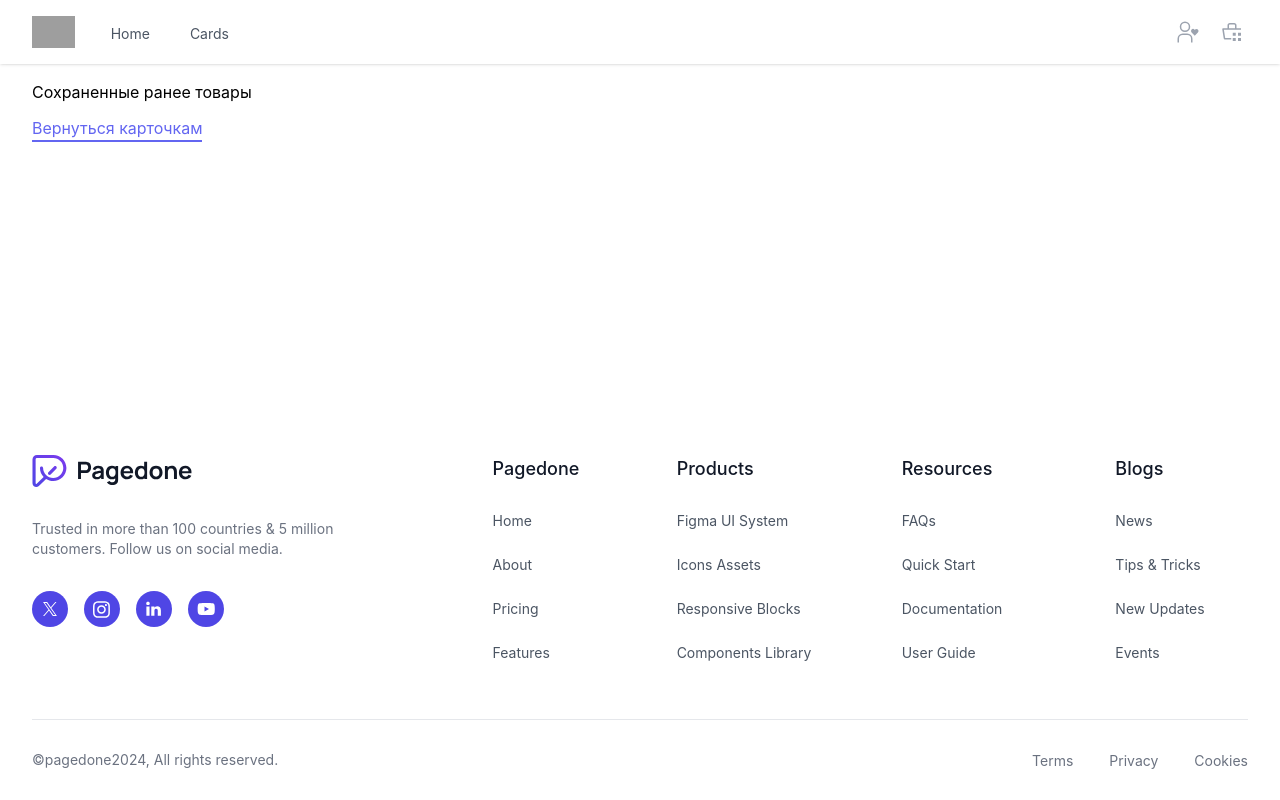
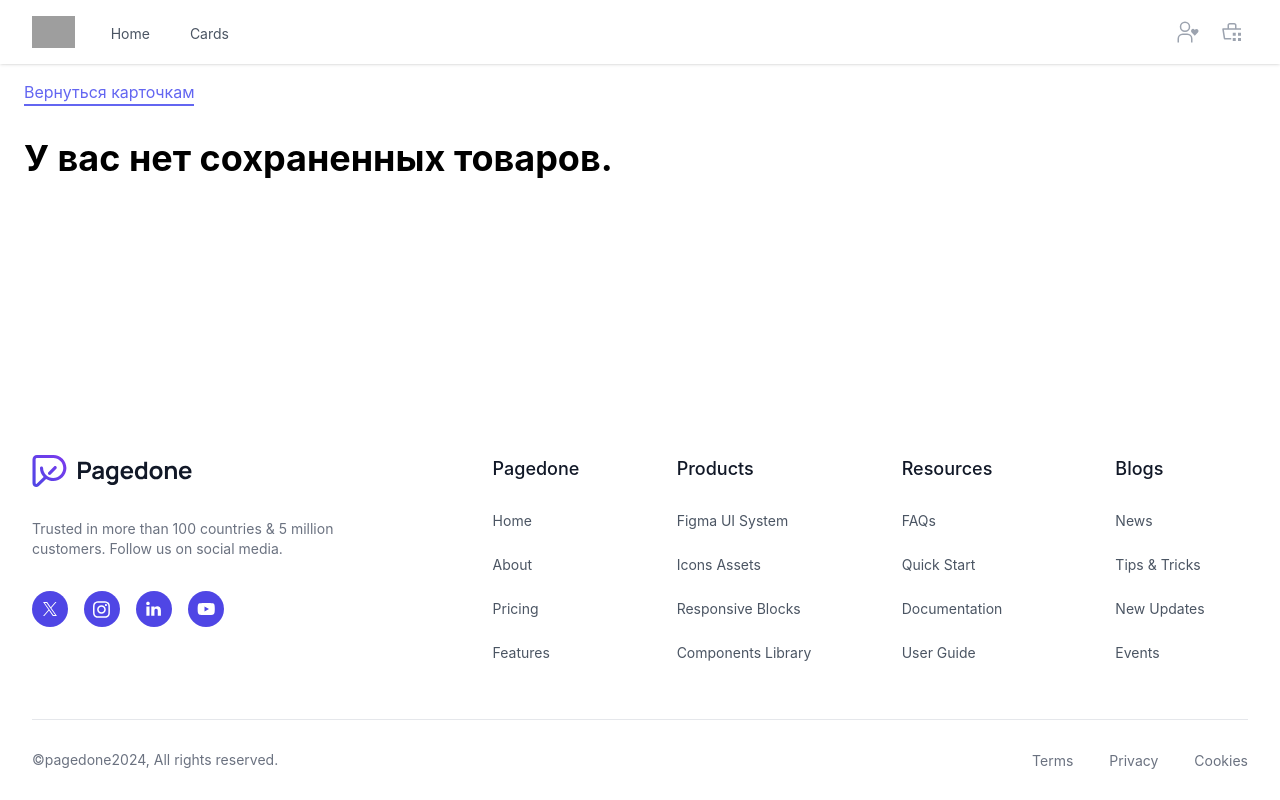
Before and after one commit to Kirillo1/react-lessons-practic, a React (Vite) app: page /favorites in a window 1280 px wide. Built offline with nearby package versions, Linux system fonts and the light colour scheme; grey boxes are pictures that could not be loaded.

Commit message:
Добавлено уведомление если нет сохраненных товаров.

```diff
--- a/src/pages/FavoritesList.jsx
+++ b/src/pages/FavoritesList.jsx
@@ -10,16 +10,22 @@ const FavoritesList = () => {
     const favoritesProducts = getFavoriteProducts();
 
     return (
-        <section className="favorites">
-            <div className="container mx-auto px-4">
-                <h3 className="flex mb-3">Сохраненные ранее товары</h3>
+        <section className="favorites min-h-72">
+            <div className="max-w-7xl mx-auto px-2">
                 <Link
                     to="/cards"
                     className=" text-indigo-500 hover:text-indigo-600 border-b-2 border-b-indigo-500 mb-8 inline-flex"
                 >
                     Вернуться карточкам
                 </Link>
-                <div className="flex flex-wrap justify-between">
+
+                <h2 className="mb-4 text-4xl font-bold">
+                    {favoritesProducts?.length
+                        ? "Сохраненные ранее товары."
+                        : "У вас нет сохраненных товаров."}
+                </h2>
+
+                <div className="flex flex-wrap gap-5">
                     {!!favoritesProducts &&
                         favoritesProducts.map((product) => (
                             <Card
```
